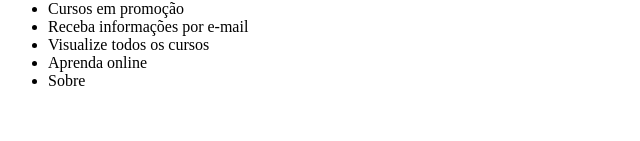
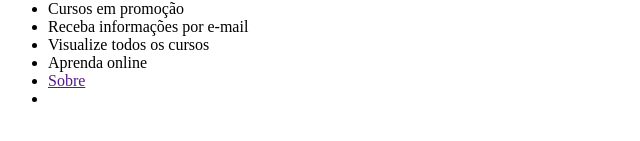
Before and after one commit to cellorb01/cellorb01.github.io, a plain HTML site: page index.html in a window 1280 px wide. Shown: the part 307-448 px from the top of the page, 0-640 px from the left. Drawn offline with Linux system fonts and the light colour scheme.

Commit message:
Update index.html

```diff
--- a/index.html
+++ b/index.html
@@ -31,7 +31,7 @@
             <li>Receba informações por e-mail</li>
             <li>Visualize todos os cursos</li>
             <li>Aprenda online</li>
-            <li>Sobre</li>
+            <li><a href="">Sobre</a><li>
         </ul>
     </body>
 </html>
```
